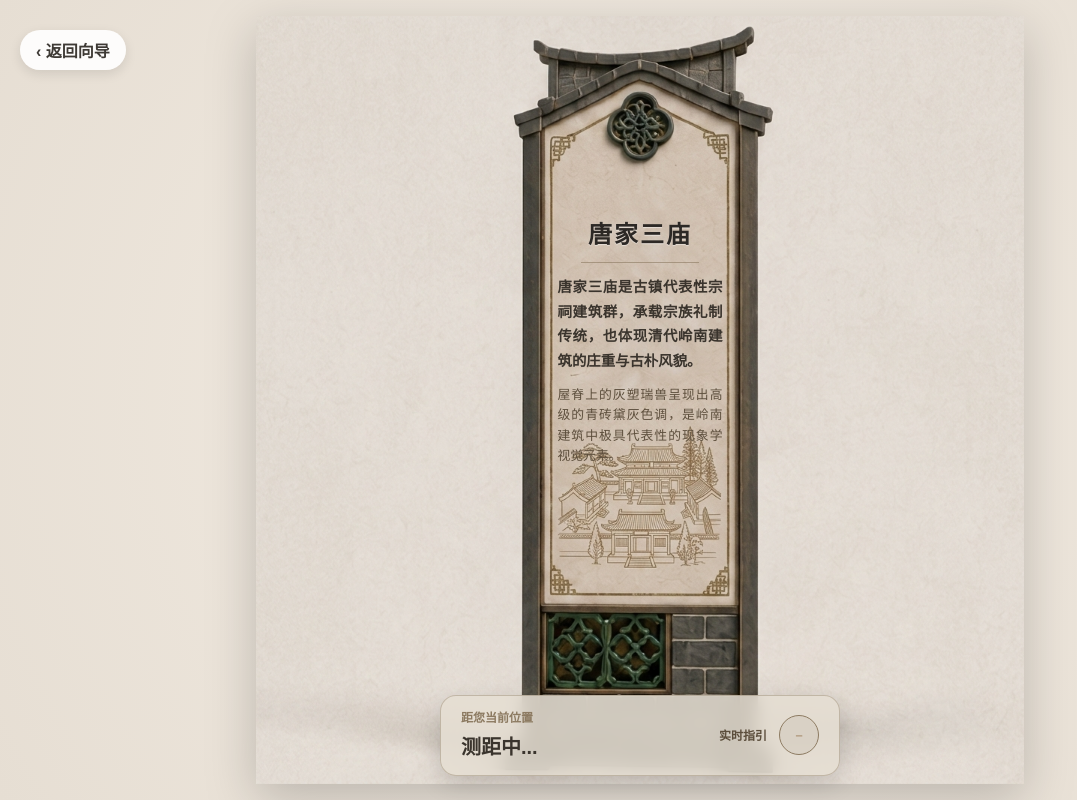
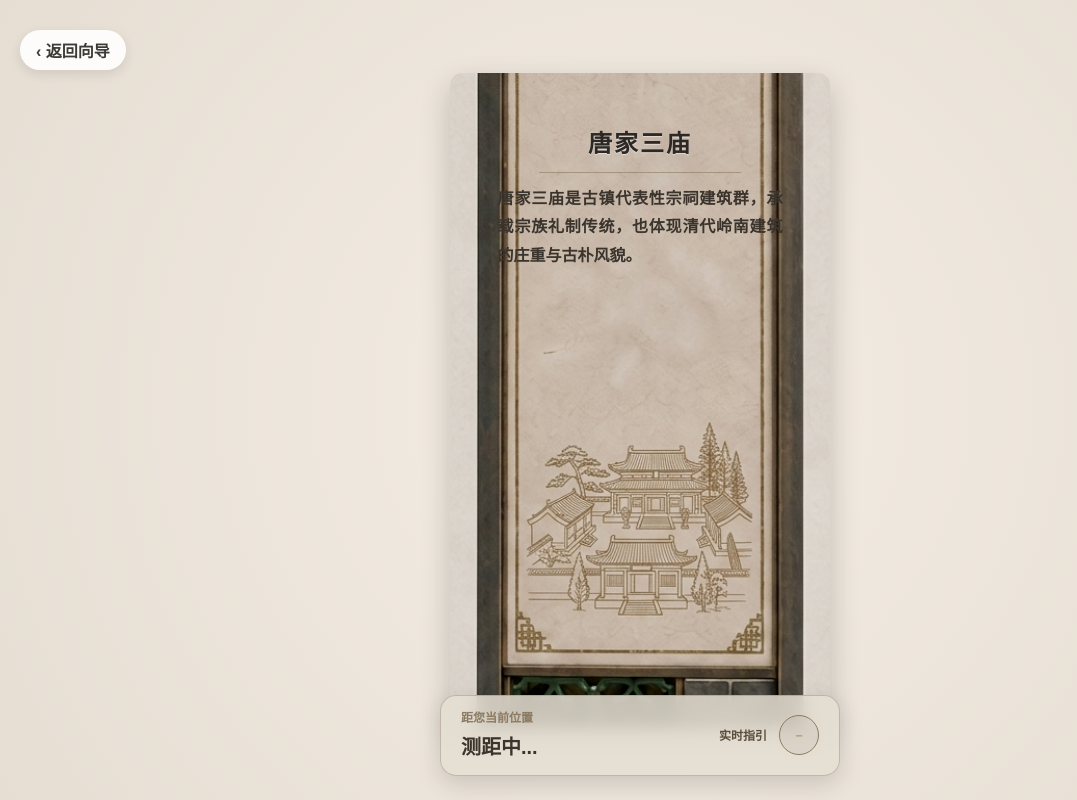
Before and after one commit to ZhouYi109/TangJia-Guide, a React (Vite) app: page /node/1 in a window 1280 px wide. Shown: the whole page, without its empty margins (0-1077 px from the left). Built offline with nearby package versions, Linux system fonts and the light colour scheme; no server answers; a web font is replaced by a local one.

Commit message:
style: crop signboard to only parchment and fix text overlap

```diff
--- a/src/pages/NodeDetail.jsx
+++ b/src/pages/NodeDetail.jsx
@@ -34,7 +34,6 @@ export default function NodeDetail() {
 
             <div style={styles.scrollContent}>
               <p style={styles.description}>{data.description}</p>
-              {data.feature && <p style={styles.feature}>{data.feature}</p>}
             </div>
           </div>
         </div>
@@ -106,22 +105,29 @@ const styles = {
   },
   imageWrapper: {
     position: 'relative',
-    height: '96vh', // 适配屏幕高度，留出一点上下边距
-    aspectRatio: '1 / 1', // 强制绑定 AI 生成图的 1024x1024 原始比例，极其关键
-    flexShrink: 0,
+    width: '85vw',
+    maxWidth: '380px',
+    aspectRatio: '0.36 / 0.62', // 完美的羊皮纸比例
+    overflow: 'hidden',
+    borderRadius: '12px',
+    boxShadow: '0 12px 30px rgba(0,0,0,0.2)',
+    backgroundColor: '#e6ded3',
   },
   signboardImg: {
-    width: '100%',
-    height: '100%',
+    position: 'absolute',
+    width: '280%',     // 放大图片以去除木框
+    height: '160%',
+    top: '-32%',       // 精准定位到羊皮纸区域
+    left: '-90%',
     display: 'block',
-    filter: 'drop-shadow(0px 15px 25px rgba(0,0,0,0.2))',
+    filter: 'contrast(1.05) brightness(0.95)',
   },
   parchmentArea: {
     position: 'absolute',
-    top: '26%',        // 增加顶部间距，避开内框
-    bottom: '36%',     // 增加底部间距，完全避开线稿
-    left: '39%',       // 收缩左右边距，防止碰到内框线
-    right: '39%',
+    top: '8%',         // 相对于羊皮纸的顶部留白
+    bottom: '38%',     // 彻底避开底部的线稿图，不再重叠
+    left: '12%',       // 左右留出安全边距
+    right: '12%',
     display: 'flex',
     flexDirection: 'column',
     alignItems: 'center',
@@ -152,20 +158,13 @@ const styles = {
     scrollbarWidth: 'none',
   },
   description: {
-    fontSize: 'clamp(14px, 1.8vh, 16px)',
+    fontSize: 'clamp(14px, 2vh, 18px)', // 稍微放大一点描述文字
     color: '#3a342d',
-    lineHeight: '1.7',
+    lineHeight: '1.8',
     textAlign: 'justify',
     fontFamily: '"STKaiti", "KaiTi", serif',
     fontWeight: '600',
     marginBottom: '12px',
-  },
-  feature: {
-    fontSize: 'clamp(12px, 1.6vh, 14px)',
-    color: '#5c4e3c',
-    lineHeight: '1.6',
-    textAlign: 'justify',
-    fontFamily: '"STKaiti", "KaiTi", serif',
   },
   bottomNavContainer: {
     position: 'absolute',
```
